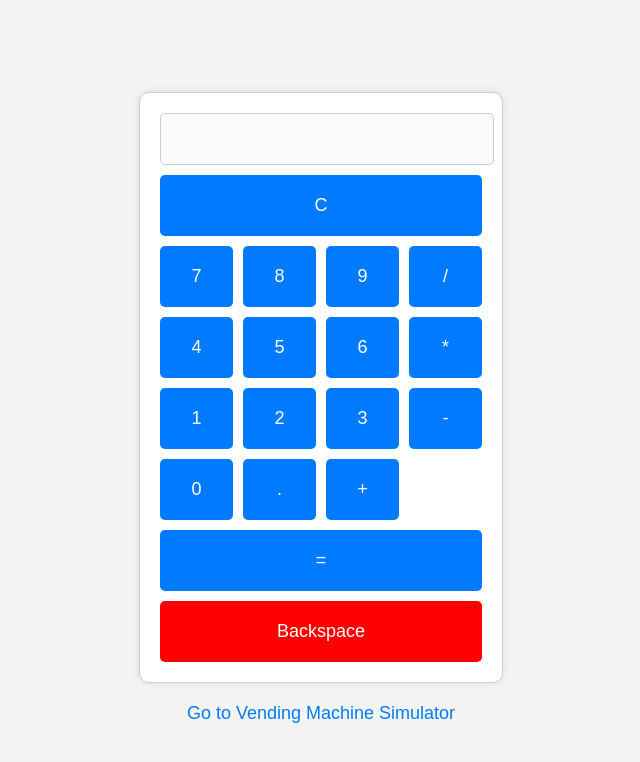
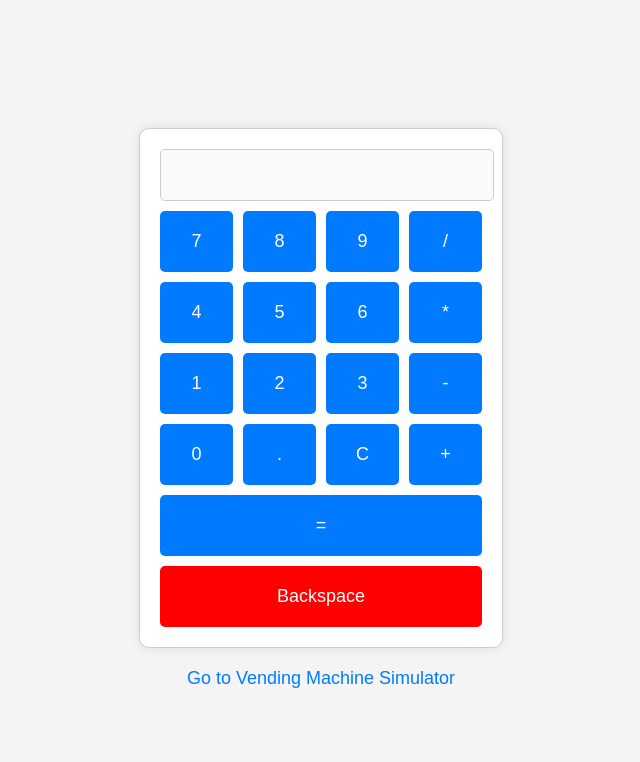
Before and after one commit to Mike-Johnson-Coder/mike-johnson-coder.github.io, a website: page index.html in a window 1280 px wide. Shown: the whole page, without its empty margins (319-959 px from the left). Drawn offline with Linux system fonts and the light colour scheme.

Commit message:
Update index.html

```diff
--- a/index.html
+++ b/index.html
@@ -58,6 +58,20 @@
             grid-column: span 4;
         }
 
+        .small-button {
+            padding: 10px;
+            font-size: 18px;
+            border: none;
+            border-radius: 5px;
+            background-color: #007bff;
+            color: white;
+            cursor: pointer;
+        }
+
+        .small-button:hover {
+            background-color: #0056b3;
+        }
+
         .backspace-button {
             grid-column: span 4;
             padding: 20px;
@@ -92,7 +106,6 @@
     <div class="calculator">
         <input type="text" id="display" disabled>
         <div class="buttons">
-            <button class="utility-buttons" onclick="clearDisplay()">C</button>
             <button onclick="appendToDisplay('7')">7</button>
             <button onclick="appendToDisplay('8')">8</button>
             <button onclick="appendToDisplay('9')">9</button>
@@ -107,6 +120,7 @@
             <button onclick="appendToDisplay('-')">-</button>
             <button onclick="appendToDisplay('0')">0</button>
             <button onclick="appendToDisplay('.')">.</button>
+            <button class="small-button" onclick="clearDisplay()">C</button>
             <button onclick="appendToDisplay('+')">+</button>
             <button class="utility-buttons" onclick="calculateResult()">=</button>
             <button class="backspace-button" onclick="backspace()">Backspace</button>
```
